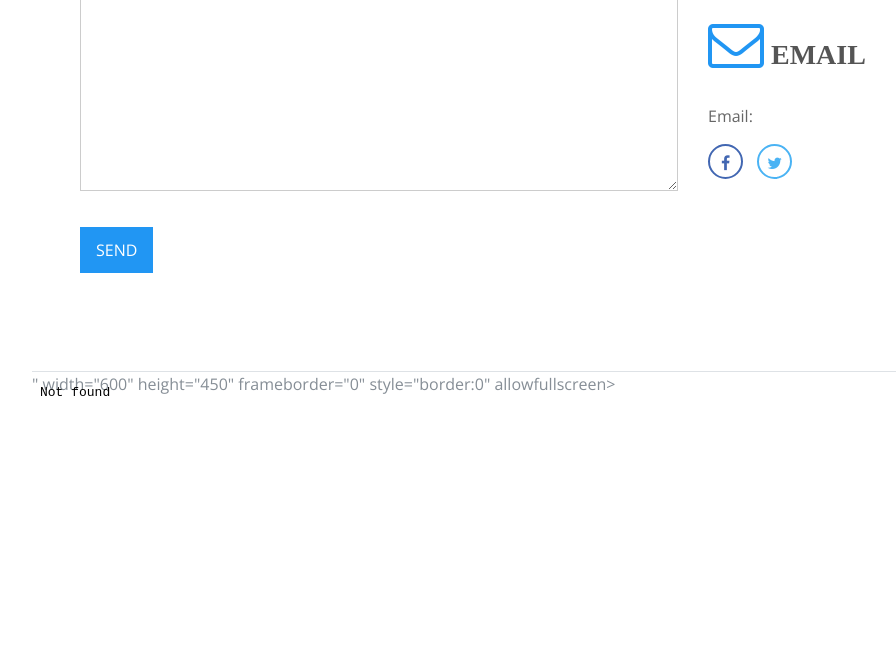
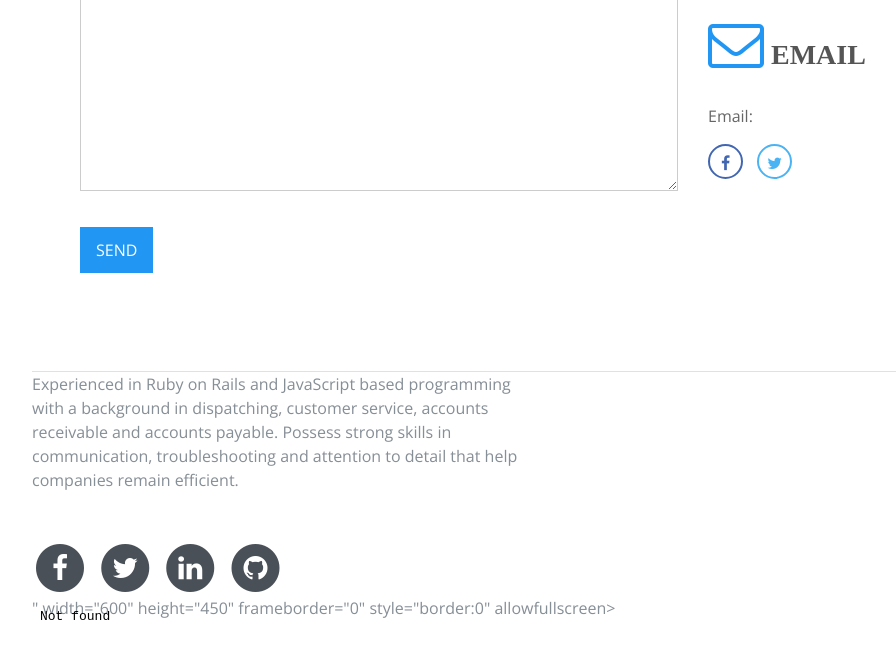
Before and after one commit to randysteele/RandySteeledev, a plain HTML site: page index.html in a window 1280 px wide. Shown: the part 3491-4149 px from the top of the page, without its empty margins (240-1136 px from the left). Drawn offline with nearby package versions, Linux system fonts and the light colour scheme; files that its build step writes are made by us from their sources; a web font is replaced by a local one.

Commit message:
Update index.html

```diff
--- a/index.html
+++ b/index.html
@@ -408,6 +408,43 @@ License URL: https://creativecommons.org/licenses/by/4.0/
             </div>
           </div>
       </section>
+
+          <p class="mb-5" style="max-width: 500px;" >Experienced in Ruby on Rails and JavaScript based programming with a background in dispatching, customer service, accounts receivable and accounts payable. Possess strong skills in communication, troubleshooting and attention to detail that help companies remain efficient. </p>
+              <ul class="list-inline list-social-icons mb-0">
+                  <li class="list-inline-item">
+                      <a href="https://www.facebook.com/randy.steele3">
+                  <span class="fa-stack fa-lg">
+                    <i class="fa fa-circle fa-stack-2x"></i>
+                    <i class="fa fa-facebook fa-stack-1x fa-inverse"></i>
+                  </span>
+                </a>
+                  </li>
+                  <li class="list-inline-item">
+                      <a href="https://twitter.com/RandySt02617967">
+                  <span class="fa-stack fa-lg">
+                    <i class="fa fa-circle fa-stack-2x"></i>
+                    <i class="fa fa-twitter fa-stack-1x fa-inverse"></i>
+                  </span>
+                </a>
+                  </li>
+                  <li class="list-inline-item">
+                      <a href="https://www.linkedin.com/in/randy-steele-80669355/">
+                  <span class="fa-stack fa-lg">
+                    <i class="fa fa-circle fa-stack-2x"></i>
+                    <i class="fa fa-linkedin fa-stack-1x fa-inverse"></i>
+                  </span>
+                </a>
+                  </li>
+                  <li class="list-inline-item">
+                      <a href="https://github.com/steelerx155">
+                  <span class="fa-stack fa-lg">
+                    <i class="fa fa-circle fa-stack-2x"></i>
+                    <i class="fa fa-github fa-stack-1x fa-inverse"></i>
+                  </span>
+                </a>
+                  </li>
+              </ul>
+          </div>
 
       <section class=" d-flex flex-column" id="maps">
         <div id="map">
```
